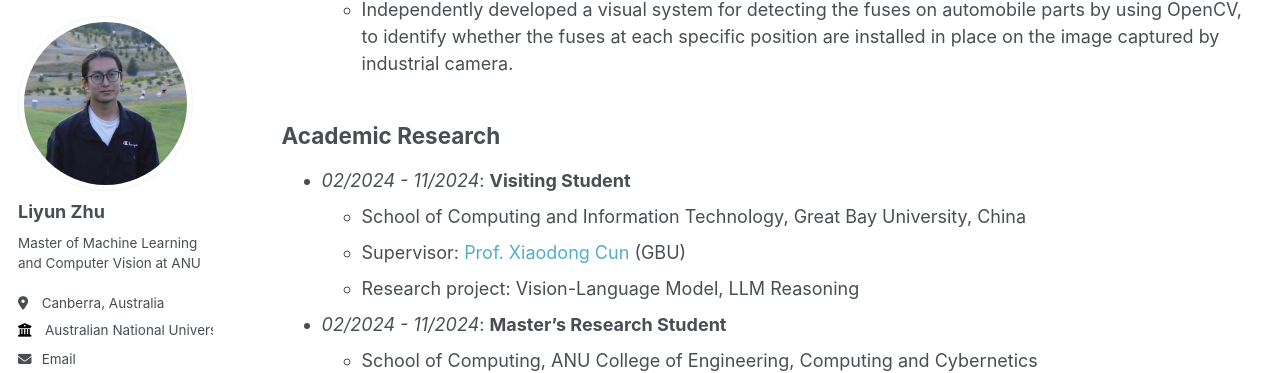
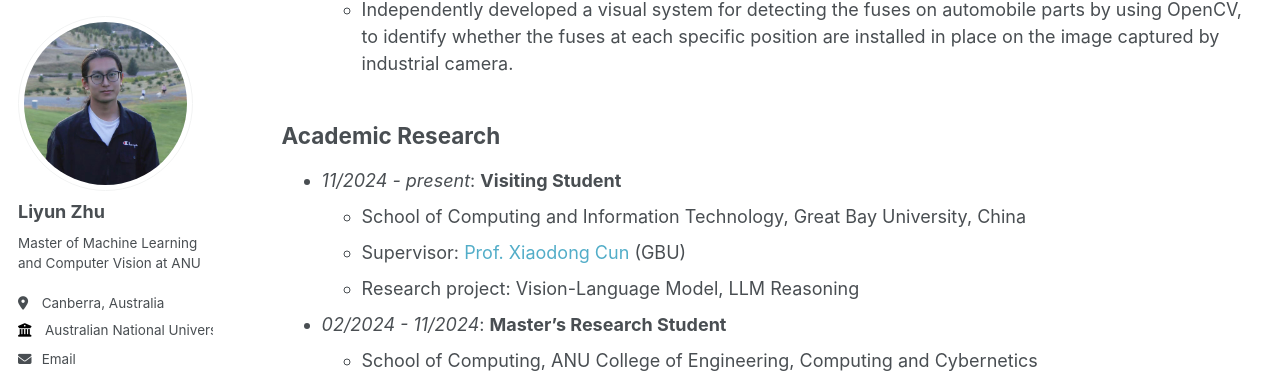
Before and after one commit to Tom-roujiang/liyun_zhu, a Jekyll site: the page built from _pages/experience.md, in a window 1280 px wide and 900 px high, scrolled down 912 px. Shown: the part 90-463 px from the top of the window. Built offline with Jekyll 4.4.1, drawn with Linux system fonts in a browser that asks for light colours; some web fonts are replaced.

Commit message:
update 0122-3

```diff
--- a/_pages/experience.md
+++ b/_pages/experience.md
@@ -42,7 +42,7 @@ a:hover, a:active {
 
 ## Academic Research
 
-  - *02/2024 - 11/2024*: **Visiting Student**
+  - *11/2024 - present*: **Visiting Student**
     - School of Computing and Information Technology, Great Bay University, China
     - Supervisor: [Prof. Xiaodong Cun](https://vinthony.github.io/academic/) (GBU)
     - Research project: Vision-Language Model, LLM Reasoning
```
